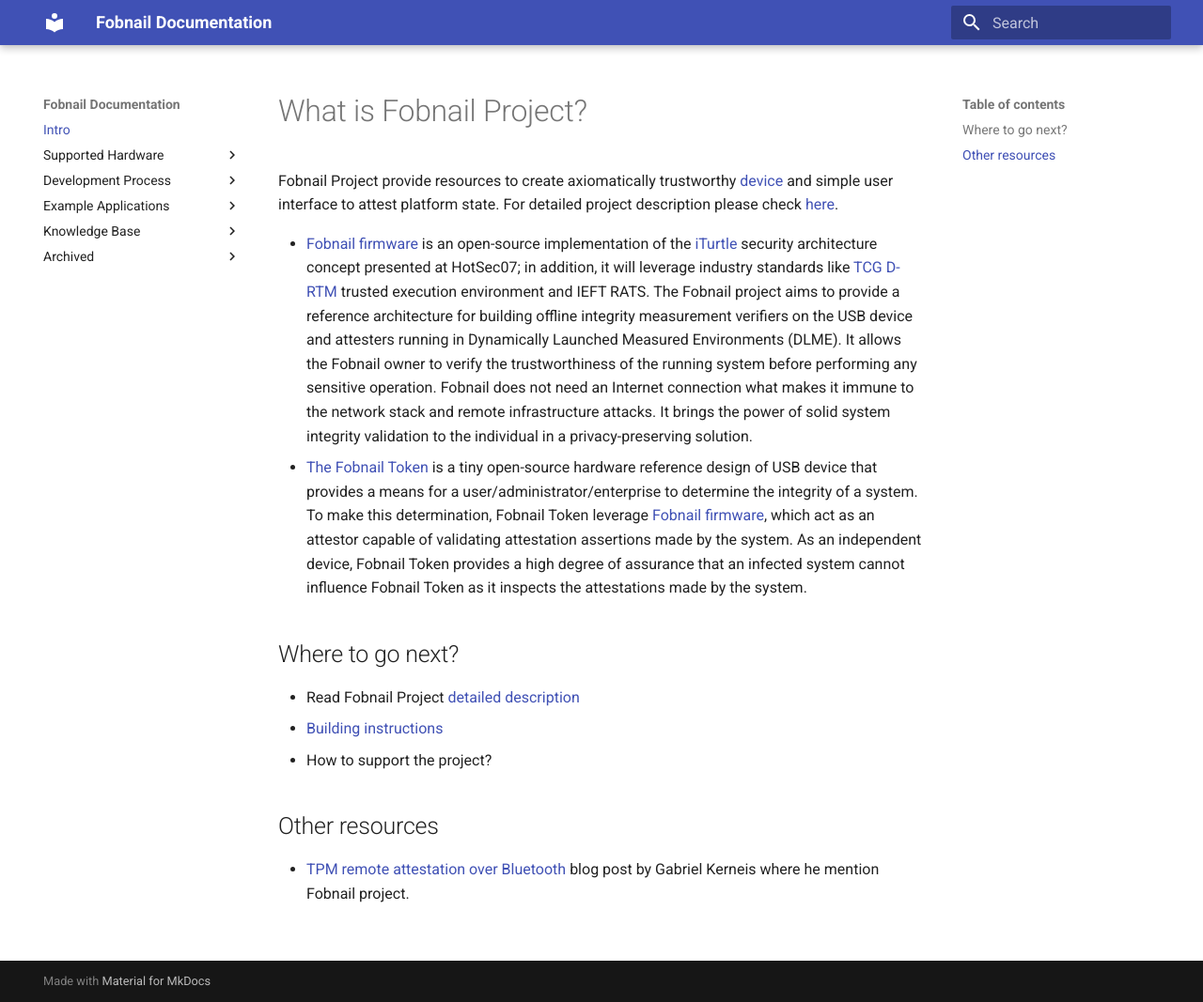
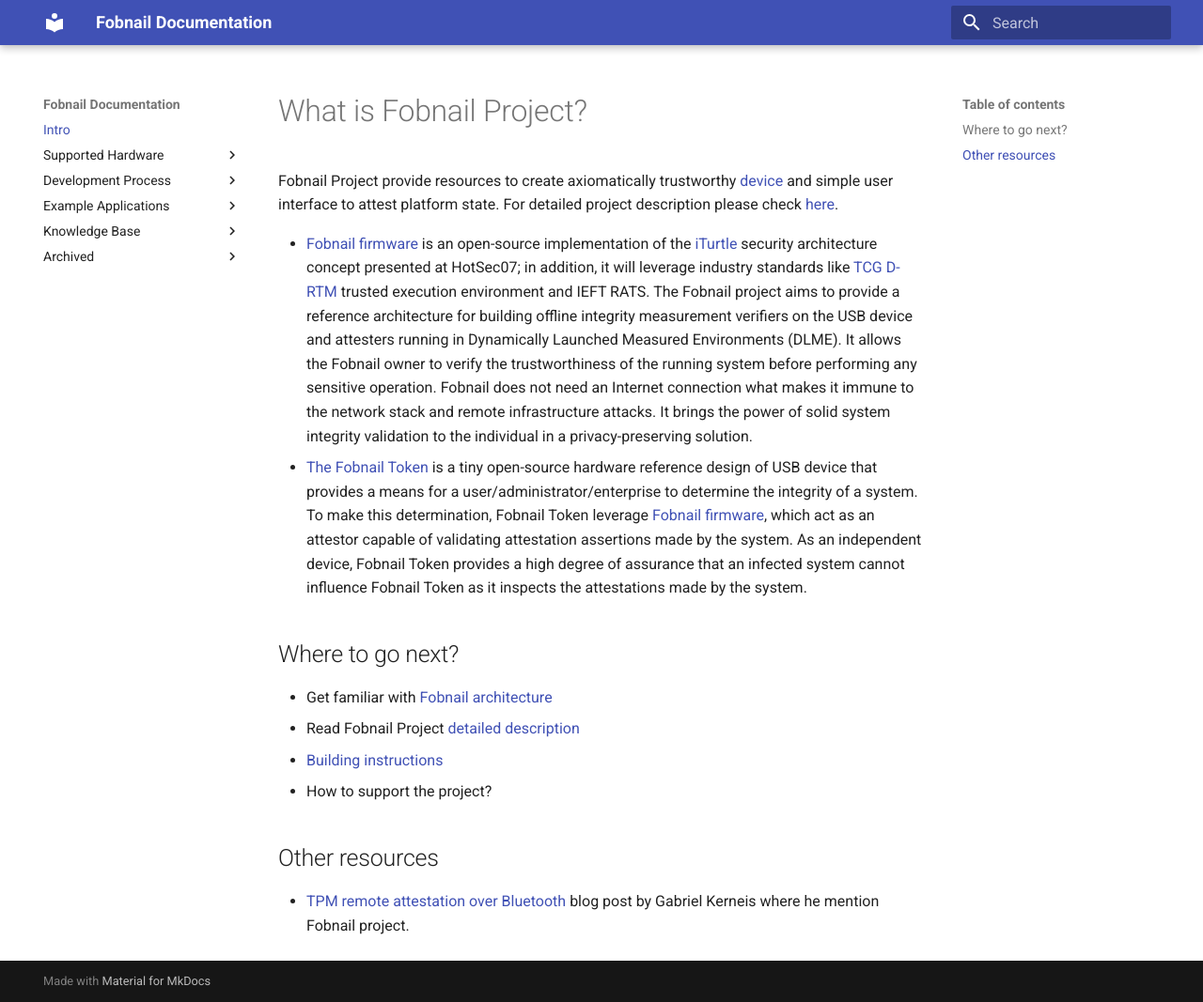
Before and after one commit to fobnail/docs, an MkDocs documentation site: the page built from docs/index.md, in a window 1280 px wide and 1067 px high. Shown: the whole window at 94% size. Built offline with MkDocs 1.6.1 and Material for MkDocs 9.7.7, drawn with Linux system fonts in a browser that asks for light colours.

Commit message:
docs/index.md: add link to architecture
Signed-off-by: Krystian Hebel <krystian.hebel@3mdeb.com>

```diff
--- a/docs/index.md
+++ b/docs/index.md
@@ -26,6 +26,7 @@
 
 ## Where to go next?
 
+* Get familiar with [Fobnail architecture](architecture.md)
 * Read Fobnail Project [detailed description](description.md)
 * [Building instructions](building.md)
 * How to support the project?
```
